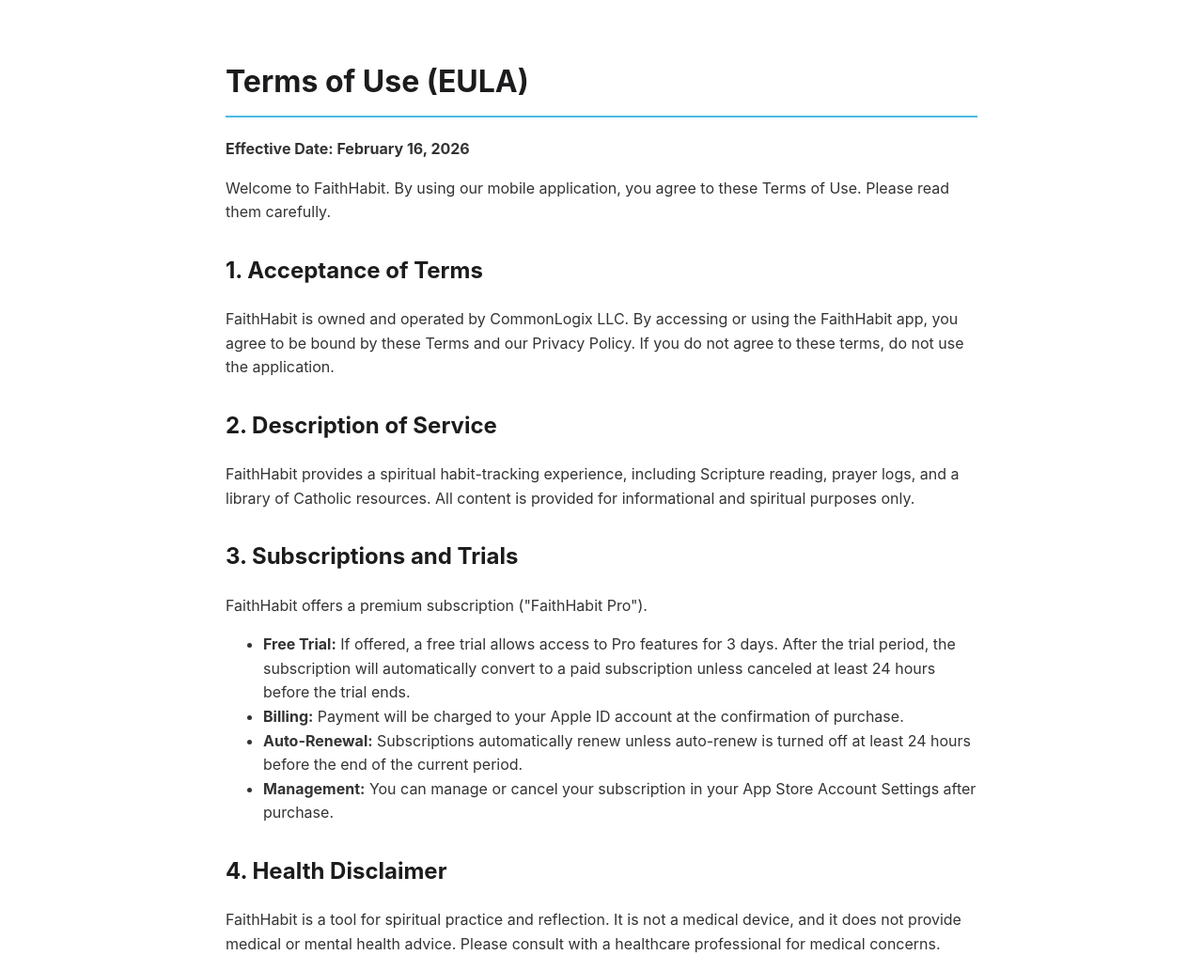
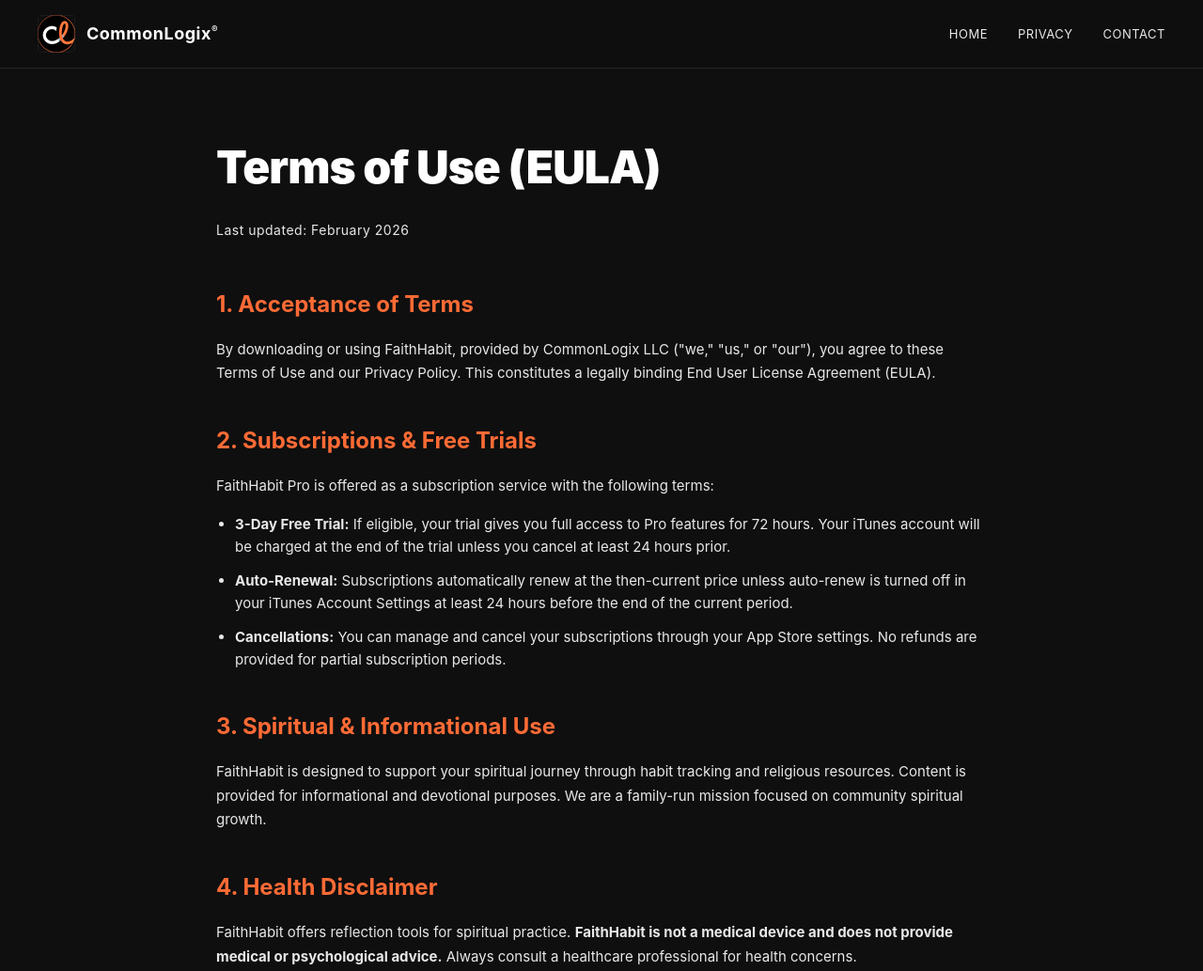
Before and after one commit to commonlogix/commonlogix.github.io, a plain HTML site: page terms.html in a window 1280 px wide. Shown: the top 1033 px of the page at 94% size. Drawn offline with Linux system fonts and the light colour scheme.

Commit message:
Update terms.html

```diff
--- a/terms.html
+++ b/terms.html
@@ -1,55 +1,280 @@
 <!DOCTYPE html>
 <html lang="en">
 <head>
-    <meta charset="UTF-8">
-    <meta name="viewport" content="width=device-width, initial-scale=1.0">
-    <title>Terms of Use - FaithHabit</title>
-    <style>
-        body { font-family: -apple-system, BlinkMacSystemFont, "Segoe UI", Roboto, Helvetica, Arial, sans-serif; line-height: 1.6; color: #333; max-width: 800px; margin: 0 auto; padding: 40px 20px; }
-        h1 { color: #1c1c1e; border-bottom: 2px solid #4ABDE3; padding-bottom: 10px; }
-        h2 { color: #1c1c1e; margin-top: 30px; }
-        p { margin-bottom: 15px; }
-        .footer { margin-top: 50px; font-size: 0.9em; color: #8e8e93; border-top: 1px solid #e5e5ea; padding-top: 20px; }
-    </style>
+  <meta charset="UTF-8">
+  <meta name="viewport" content="width=device-width, initial-scale=1">
+  <meta name="description" content="CommonLogix Terms of Use - EULA for FaithHabit.">
+  <title>Terms of Use - CommonLogix®</title>
+  <style>
+    * {
+      margin: 0;
+      padding: 0;
+      box-sizing: border-box;
+    }
+
+    :root {
+      --bg-dark: #0f0f0f;
+      --bg-darker: #0a0a0a;
+      --text-white: #ffffff;
+      --text-light: #e8e8e8;
+      --accent-orange: #ff6b35;
+    }
+
+    body {
+      font-family: -apple-system, BlinkMacSystemFont, 'Segoe UI', 'Helvetica Neue', sans-serif;
+      background: var(--bg-dark);
+      color: var(--text-white);
+      line-height: 1.6;
+    }
+
+    /* HEADER */
+    header {
+      position: fixed;
+      top: 0;
+      left: 0;
+      right: 0;
+      background: rgba(15, 15, 15, 0.95);
+      backdrop-filter: blur(10px);
+      border-bottom: 1px solid rgba(255, 255, 255, 0.1);
+      z-index: 1000;
+      padding: 16px 32px;
+    }
+
+    .header-content {
+      max-width: 1200px;
+      margin: 0 auto;
+      display: flex;
+      justify-content: space-between;
+      align-items: center;
+    }
+
+    .logo-container {
+      display: flex;
+      align-items: center;
+      gap: 12px;
+      text-decoration: none;
+      color: var(--text-white);
+    }
+
+    .logo-text {
+      font-size: 18px;
+      font-weight: 700;
+      letter-spacing: 0.5px;
+    }
+
+    .logo-text .reg {
+      font-size: 10px;
+      vertical-align: super;
+    }
+
+    .nav-links {
+      display: flex;
+      gap: 32px;
+      font-size: 13px;
+      letter-spacing: 0.5px;
+      text-transform: uppercase;
+    }
+
+    .nav-links a {
+      color: var(--text-light);
+      text-decoration: none;
+      transition: color 0.3s;
+    }
+
+    .nav-links a:hover {
+      color: var(--accent-orange);
+    }
+
+    /* MAIN CONTENT */
+    main {
+      margin-top: 80px;
+      max-width: 900px;
+      margin-left: auto;
+      margin-right: auto;
+      padding: 60px 40px;
+    }
+
+    h1 {
+      font-size: 48px;
+      font-weight: 900;
+      margin-bottom: 16px;
+      letter-spacing: -1px;
+    }
+
+    .last-updated {
+      color: var(--text-light);
+      font-size: 14px;
+      margin-bottom: 48px;
+      letter-spacing: 0.5px;
+    }
+
+    h2 {
+      font-size: 24px;
+      font-weight: 700;
+      margin-top: 40px;
+      margin-bottom: 16px;
+      color: var(--accent-orange);
+    }
+
+    p {
+      color: var(--text-light);
+      margin-bottom: 16px;
+      font-size: 15px;
+      line-height: 1.7;
+    }
+
+    ul {
+      margin-left: 20px;
+      margin-bottom: 24px;
+      color: var(--text-light);
+    }
+
+    li {
+      margin-bottom: 12px;
+      font-size: 15px;
+      line-height: 1.6;
+    }
+
+    a {
+      color: var(--accent-orange);
+      text-decoration: none;
+      transition: color 0.3s;
+    }
+
+    a:hover {
+      text-decoration: underline;
+    }
+
+    /* FOOTER */
+    footer {
+      background: var(--bg-darker);
+      border-top: 1px solid rgba(255, 255, 255, 0.1);
+      padding: 60px 40px;
+      text-align: center;
+      margin-top: 80px;
+    }
+
+    .footer-content {
+      max-width: 1200px;
+      margin: 0 auto;
+    }
+
+    .social-links {
+      display: flex;
+      justify-content: center;
+      gap: 32px;
+      margin-bottom: 32px;
+      flex-wrap: wrap;
+    }
+
+    .social-links a {
+      color: var(--text-light);
+      text-decoration: none;
+      font-size: 14px;
+      font-weight: 600;
+      letter-spacing: 0.5px;
+      transition: color 0.3s;
+      text-transform: uppercase;
+    }
+
+    .social-links a:hover {
+      color: var(--accent-orange);
+    }
+
+    .footer-bottom {
+      color: rgba(255, 255, 255, 0.5);
+      font-size: 13px;
+      letter-spacing: 0.5px;
+    }
+
+    /* RESPONSIVE */
+    @media (max-width: 768px) {
+      header {
+        padding: 12px 20px;
+      }
+
+      .nav-links {
+        display: none;
+      }
+
+      main {
+        padding: 40px 20px;
+        margin-top: 60px;
+      }
+
+      h1 {
+        font-size: 32px;
+      }
+
+      h2 {
+        font-size: 20px;
+      }
+    }
+  </style>
 </head>
 <body>
+  <header>
+    <div class="header-content">
+      <a href="index.html" class="logo-container">
+        <img src="logo.png" alt="CommonLogix" style="width: 40px; height: 40px; border-radius: 4px;">
+        <div class="logo-text">
+          CommonLogix<span class="reg">®</span>
+        </div>
+      </a>
+      <nav class="nav-links">
+        <a href="index.html">Home</a>
+        <a href="privacy.html">Privacy</a>
+        <a href="index.html#contact">Contact</a>
+      </nav>
+    </div>
+  </header>
 
+  <main>
     <h1>Terms of Use (EULA)</h1>
-    <p><strong>Effective Date: February 16, 2026</strong></p>
-
-    <p>Welcome to FaithHabit. By using our mobile application, you agree to these Terms of Use. Please read them carefully.</p>
+    <p class="last-updated">Last updated: February 2026</p>
 
     <h2>1. Acceptance of Terms</h2>
-    <p>FaithHabit is owned and operated by CommonLogix LLC. By accessing or using the FaithHabit app, you agree to be bound by these Terms and our Privacy Policy. If you do not agree to these terms, do not use the application.</p>
+    <p>By downloading or using FaithHabit, provided by CommonLogix LLC ("we," "us," or "our"), you agree to these Terms of Use and our Privacy Policy. This constitutes a legally binding End User License Agreement (EULA).</p>
 
-    <h2>2. Description of Service</h2>
-    <p>FaithHabit provides a spiritual habit-tracking experience, including Scripture reading, prayer logs, and a library of Catholic resources. All content is provided for informational and spiritual purposes only.</p>
-
-    <h2>3. Subscriptions and Trials</h2>
-    <p>FaithHabit offers a premium subscription ("FaithHabit Pro").</p>
+    <h2>2. Subscriptions & Free Trials</h2>
+    <p>FaithHabit Pro is offered as a subscription service with the following terms:</p>
     <ul>
-        <li><strong>Free Trial:</strong> If offered, a free trial allows access to Pro features for 3 days. After the trial period, the subscription will automatically convert to a paid subscription unless canceled at least 24 hours before the trial ends.</li>
-        <li><strong>Billing:</strong> Payment will be charged to your Apple ID account at the confirmation of purchase.</li>
-        <li><strong>Auto-Renewal:</strong> Subscriptions automatically renew unless auto-renew is turned off at least 24 hours before the end of the current period.</li>
-        <li><strong>Management:</strong> You can manage or cancel your subscription in your App Store Account Settings after purchase.</li>
+      <li><strong>3-Day Free Trial:</strong> If eligible, your trial gives you full access to Pro features for 72 hours. Your iTunes account will be charged at the end of the trial unless you cancel at least 24 hours prior.</li>
+      <li><strong>Auto-Renewal:</strong> Subscriptions automatically renew at the then-current price unless auto-renew is turned off in your iTunes Account Settings at least 24 hours before the end of the current period.</li>
+      <li><strong>Cancellations:</strong> You can manage and cancel your subscriptions through your App Store settings. No refunds are provided for partial subscription periods.</li>
     </ul>
 
+    <h2>3. Spiritual & Informational Use</h2>
+    <p>FaithHabit is designed to support your spiritual journey through habit tracking and religious resources. Content is provided for informational and devotional purposes. We are a family-run mission focused on community spiritual growth.</p>
+
     <h2>4. Health Disclaimer</h2>
-    <p>FaithHabit is a tool for spiritual practice and reflection. It is not a medical device, and it does not provide medical or mental health advice. Please consult with a healthcare professional for medical concerns.</p>
+    <p>FaithHabit offers reflection tools for spiritual practice. <strong>FaithHabit is not a medical device and does not provide medical or psychological advice.</strong> Always consult a healthcare professional for health concerns.</p>
 
     <h2>5. Intellectual Property</h2>
-    <p>All content within the app, including text, graphics, logos, and icons, is the property of CommonLogix LLC or its content suppliers and is protected by copyright laws.</p>
+    <p>The "CommonLogix" and "FaithHabit" brands, logos, and original content are the sole property of CommonLogix LLC. You are granted a limited, non-exclusive license to use the app for personal, non-commercial use.</p>
 
     <h2>6. Limitation of Liability</h2>
-    <p>CommonLogix LLC shall not be liable for any direct, indirect, incidental, or consequential damages resulting from the use or inability to use the application.</p>
+    <p>To the maximum extent permitted by law, CommonLogix LLC shall not be liable for any damages arising out of your use of the application. The app is provided "as is" without warranties of any kind.</p>
 
-    <h2>7. Governing Law</h2>
-    <p>These terms are governed by the laws of the State of Hawaii, United States.</p>
+    <h2>7. Contact</h2>
+    <p>For support or legal inquiries, please contact us at:</p>
+    <p>
+      <strong>CommonLogix LLC</strong><br>
+      Email: <a href="mailto:info@commonlogix.com">info@commonlogix.com</a>
+    </p>
+  </main>
 
-    <div class="footer">
-        <p>&copy; 2026 CommonLogix LLC. All rights reserved.</p>
-        <p>Contact: support@commonlogix.com</p>
+  <footer>
+    <div class="footer-content">
+      <div class="social-links">
+        <a href="https://www.youtube.com/@CommonLogix" target="_blank">YouTube</a>
+        <a href="https://x.com/common_logix" target="_blank">Twitter X</a>
+        <a href="mailto:info@commonlogix.com">Email</a>
+      </div>
+      <div class="footer-bottom">
+        <p>&copy; 2026 CommonLogix LLC. Shipping sanity, one app at a time.</p>
+      </div>
     </div>
-
+  </footer>
 </body>
 </html>
```
